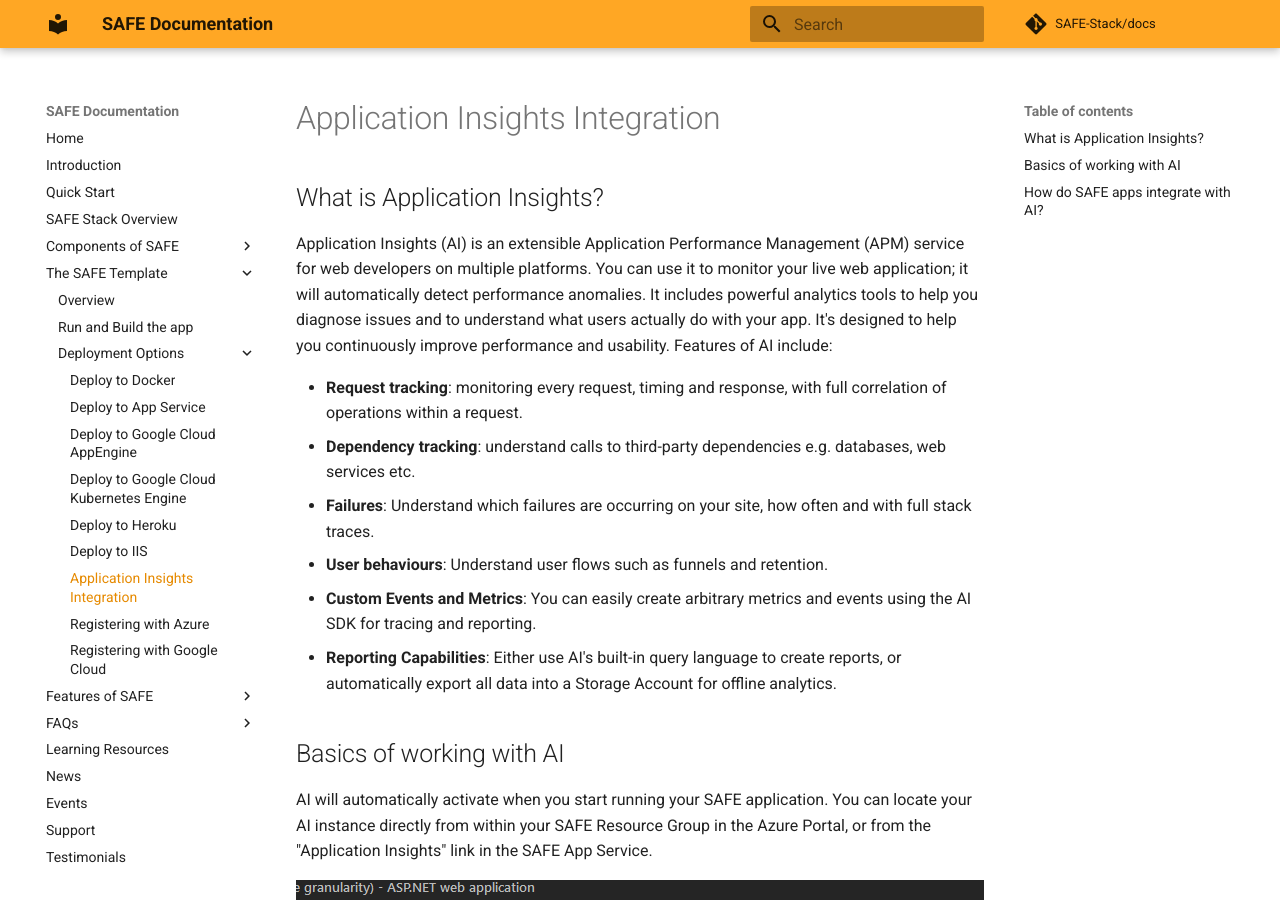
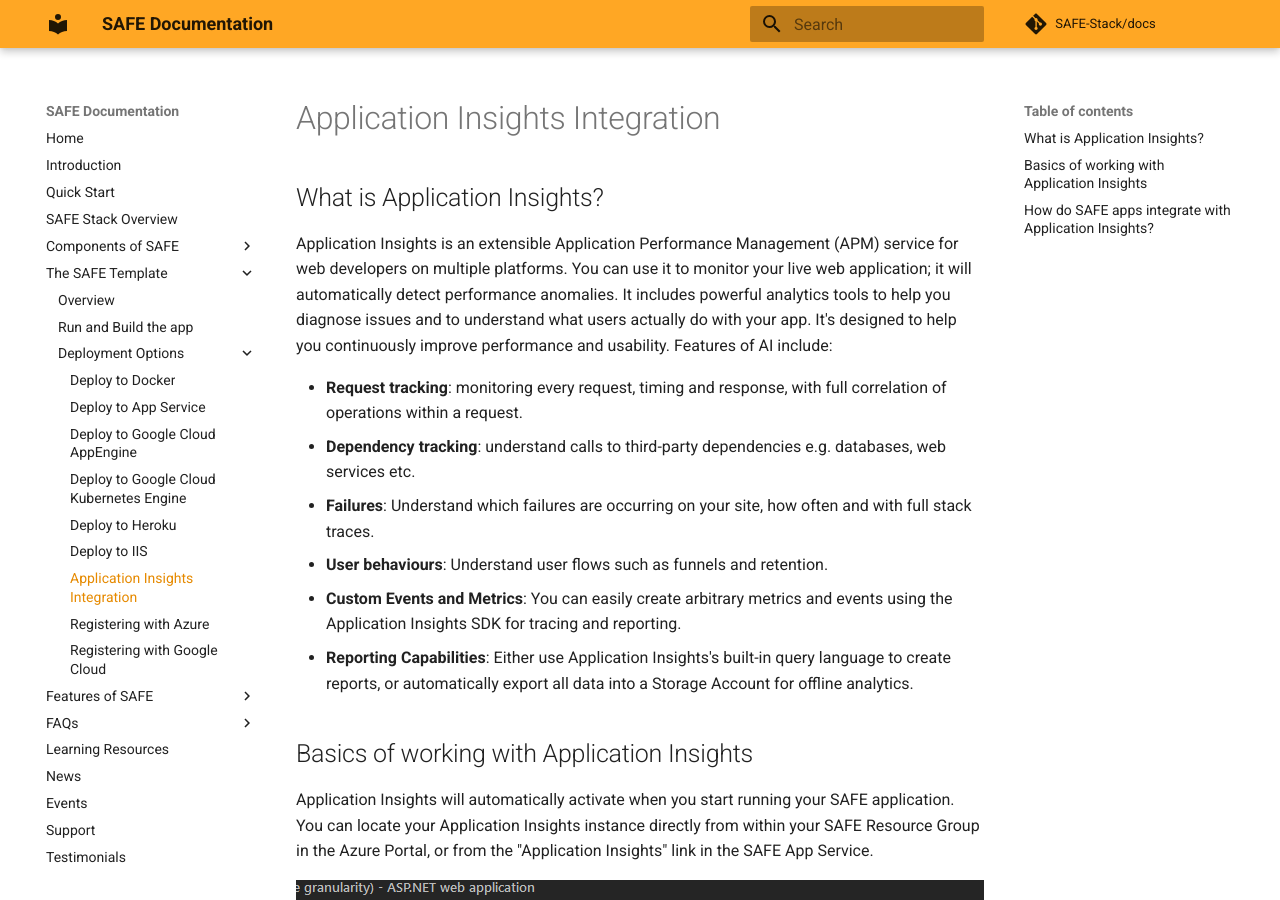
Before and after one commit to SAFE-Stack/docs, an MkDocs documentation site: the page built from docs/template-azure-ai.md, in a window 1280 px wide and 900 px high. Built offline with MkDocs 1.6.1 and Material for MkDocs 9.7.7, drawn with Linux system fonts in a browser that asks for light colours; comment, search, counter and statistics services are not loaded; some of the changed text lies outside the part shown.

Commit message:
Expand AI to Application Insights

```diff
--- a/docs/template-azure-ai.md
+++ b/docs/template-azure-ai.md
@@ -1,21 +1,21 @@
 ## What is Application Insights?
 
-Application Insights (AI) is an extensible Application Performance Management (APM) service for web developers on multiple platforms. You can use it to monitor your live web application; it will automatically detect performance anomalies. It includes powerful analytics tools to help you diagnose issues and to understand what users actually do with your app. It's designed to help you continuously improve performance and usability. Features of AI include:
+Application Insights is an extensible Application Performance Management (APM) service for web developers on multiple platforms. You can use it to monitor your live web application; it will automatically detect performance anomalies. It includes powerful analytics tools to help you diagnose issues and to understand what users actually do with your app. It's designed to help you continuously improve performance and usability. Features of AI include:
 
 * **Request tracking**: monitoring every request, timing and response, with full correlation of operations within a request.
 * **Dependency tracking**: understand calls to third-party dependencies e.g. databases, web services etc.
 * **Failures**: Understand which failures are occurring on your site, how often and with full stack traces.
 * **User behaviours**: Understand user flows such as funnels and retention.
-* **Custom Events and Metrics**: You can easily create arbitrary metrics and events using the AI SDK for tracing and reporting.
-* **Reporting Capabilities**: Either use AI's built-in query language to create reports, or automatically export all data into a Storage Account for offline analytics.
+* **Custom Events and Metrics**: You can easily create arbitrary metrics and events using the Application Insights SDK for tracing and reporting.
+* **Reporting Capabilities**: Either use Application Insights's built-in query language to create reports, or automatically export all data into a Storage Account for offline analytics.
 
-## Basics of working with AI
+## Basics of working with Application Insights
 
-AI will automatically activate when you start running your SAFE application. You can locate your AI instance directly from within your SAFE Resource Group in the Azure Portal, or from the "Application Insights" link in the SAFE App Service.
+Application Insights will automatically activate when you start running your SAFE application. You can locate your Application Insights instance directly from within your SAFE Resource Group in the Azure Portal, or from the "Application Insights" link in the SAFE App Service.
 
 ![](img/deploy-ai-1.png)
 
-From your AI dashboard, you can drill down to trace all server requests:
+From your Application Insights dashboard, you can drill down to trace all server requests:
 
 ![](img/deploy-ai-2.png)
 
@@ -25,12 +25,12 @@
 
 From here, you can even track further into any individual call. AI has many more features, so it's worth reading the [extensive documentation](https://docs.microsoft.com/en-us/azure/application-insights/) on the Azure website.
 
-## How do SAFE apps integrate with AI?
+## How do SAFE apps integrate with Application Insights?
 
-Although AI supports monitoring for both client *and* server, at the current time, the SAFE template only supports the server mode (although you can add support for client events yourself). Server-side support includes:
+Although Application Insights supports monitoring for both client *and* server, at the current time, the SAFE template only supports the server mode (although you can add support for client events yourself). Server-side support includes:
 
-* Support in the bundled ARM template to create a free AI instance along with your web application.
-* Automatic configuration of your web application with connection details to the created AI instance.
-* Application support for activating AI in code for e.g. custom events and metrics.
+* Support in the bundled ARM template to create a free Application Insights instance along with your web application.
+* Automatic configuration of your web application with connection details to the created Application Insights instance.
+* Application support for activating Application Insights in code for e.g. custom events and metrics.
 
-AI integration is provided out-of-the-box in the template, since Giraffe uses the standard .NET Core Application Insights SDK in order to communicate with the AI service. It uses the standard AI middleware support for ASP .NET Core, which provides complete tracking of requests, dependencies, errors and live streaming.
+AI integration is provided out-of-the-box in the template, since Giraffe uses the standard .NET Core Application Insights SDK in order to communicate with the Application Insights service. It uses the standard Application Insights middleware support for ASP .NET Core, which provides complete tracking of requests, dependencies, errors and live streaming.
```
